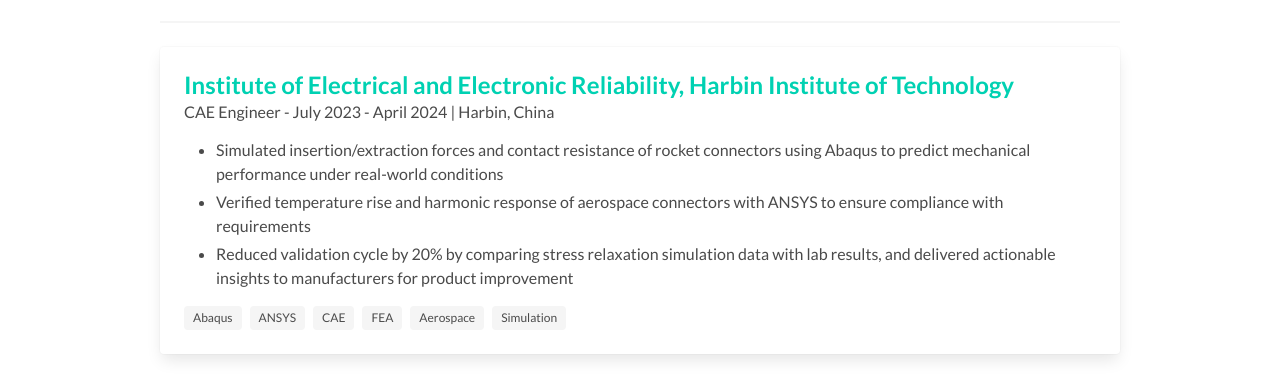
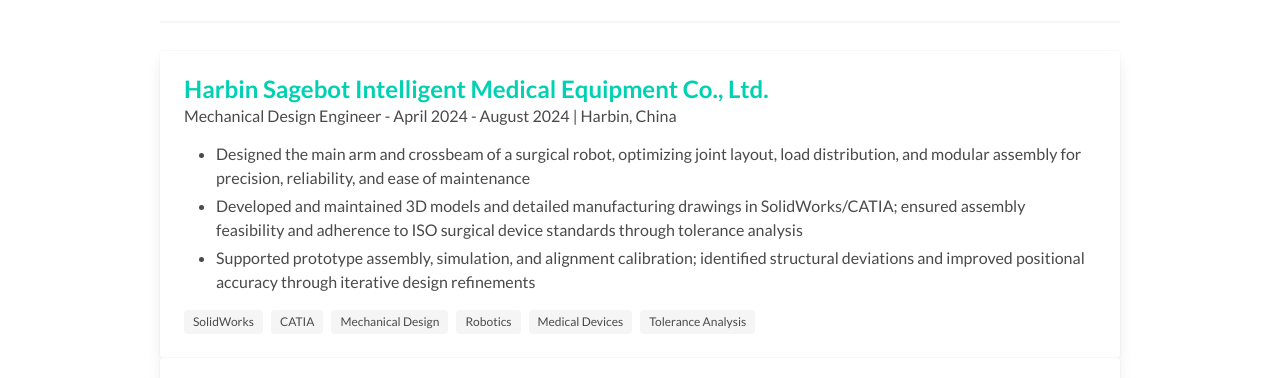
Before and after one commit to liu-siyu5/liu-siyu5.github.io, a plain HTML site: page index.html in a window 1280 px wide. Shown: the part 516-894 px from the top of the page. Drawn offline with Linux system fonts and the light colour scheme; files whose address does not match are found by name.

Commit message:
Add experience details for multiple positions

```diff
--- a/index.html
+++ b/index.html
@@ -89,16 +89,38 @@
     <div class="container">
       <h1 class="title">Experience</h1>
       <hr />
+      <div class="card card-gap">
+        <div class="card-content">
+          <div class="content">
+            <p class="title is-4"><a href="http://www.hrbszr.com/index.php?m=content&c=index&a=show&catid=24&id=6" target="_blank">Harbin Sagebot Intelligent Medical Equipment Co., Ltd.</a></p>
+            <p class="subtitle is-6">Mechanical Design Engineer - <time datetime="2024-4">April 2024</time> - <time datetime="2024-8">August 2024</time> | Harbin, China</p>
+            <ul>
+              <li>Designed the main arm and crossbeam of a surgical robot, optimizing joint layout, load distribution, and modular assembly for precision, reliability, and ease of maintenance</li>
+              <li>Developed and maintained 3D models and detailed manufacturing drawings in SolidWorks/CATIA; ensured assembly feasibility and adherence to ISO surgical device standards through tolerance analysis</li>
+              <li>Supported prototype assembly, simulation, and alignment calibration; identified structural deviations and improved positional accuracy through iterative design refinements</li>
+            </ul>
+            <div class="tags">
+              <span class="tag">SolidWorks</span>
+              <span class="tag">CATIA</span>
+              <span class="tag">Mechanical Design</span>
+              <span class="tag">Robotics</span>
+              <span class="tag">Medical Devices</span>
+              <span class="tag">Tolerance Analysis</span>
+            </div>
+          </div>
+        </div>
+      </div>
+
+
       <div class="card">
         <div class="card-content">
           <div class="content">
             <p class="title is-4"><a href="https://enhitee.hit.edu.cn/2024/0105/c18784a337546/page.htm" target="_blank">Institute of Electrical and Electronic Reliability, Harbin Institute of Technology</a></p>
-            <p class="subtitle is-6">CAE Engineer - <time datetime="2023-7">July 2023</time> - <time
-                datetime="2024-4">April 2024</time> | Harbin, China</p>
+            <p class="subtitle is-6">CAE Engineer - <time datetime="2023-7">July 2023</time> - <time datetime="2024-4">April 2024</time> | Harbin, China</p>
             <ul>
-              <li>Simulated insertion/extraction forces and contact resistance of rocket connectors using Abaqus to predict mechanical performance under real-world conditions</li>
-              <li>Verified temperature rise and harmonic response of aerospace connectors with ANSYS to ensure compliance with requirements</li>
-              <li>Reduced validation cycle by 20% by comparing stress relaxation simulation data with lab results, and delivered actionable insights to manufacturers for product improvement</li>
+              <li>Built detailed FE models of aerospace electrical connectors in Abaqus, modeling pin-socket contact, nonlinear materials, and frictional behavior to simulate insertion/extraction forces and contact resistance</li>
+              <li>Performed thermal–electrical coupling and harmonic response analyses in ANSYS to identify heat concentration and vibration resonance; proposed structural changes reducing stress by 12%</li>
+              <li>Automated post-processing with Python, extracting von Mises stress, displacement, and temperature data; validated model accuracy through correlation with experimental fatigue tests</li>
             </ul>
             <div class="tags">
               <span class="tag">Abaqus</span>
@@ -111,12 +133,13 @@
           </div>
         </div>
       </div>
+
+
       <div class="card card-gap">
         <div class="card-content">
           <div class="content">
             <p class="title is-4"><a href="https://www.baosuo.com/" target="_blank">Baosuo Machinery Manufacturing Co., Ltd</a></p>
-            <p class="subtitle is-6">R&D Center Assistant - <time datetime="2022-7">July 2022</time> - <time
-                datetime="2022-8">August 2022</time> | Foshan, China</p>
+            <p class="subtitle is-6">R&D Center Assistant - <time datetime="2022-7">July 2022</time> - <time datetime="2022-8">August 2022</time> | Foshan, China</p>
             <ul>
               <li>Modeled 20+ drive components; GD&T drawings trimmed revision cycles 25% and sped prototype release</li>
               <li>Ran clash‑detection/quick FEA, leading 10‑engineer review that removed 15 recurring jams and raised uptime 8%</li>
@@ -134,6 +157,7 @@
       </div>
     </div>
   </section>
+
 
   <section class="section">
     <div class="container">
```
